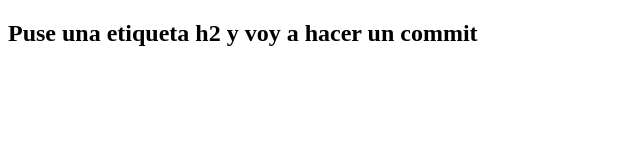
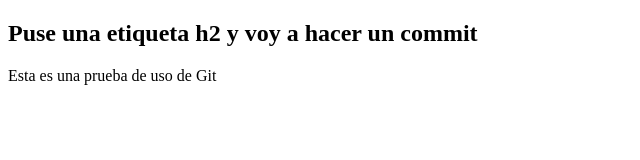
Before and after one commit to caandisa/EjemploGit-GitHub, a plain HTML site: page index.html in a window 1280 px wide. Shown: the whole page, without its empty margins (0-640 px from the left). Drawn offline with Linux system fonts and the light colour scheme.

Commit message:
index y funciones modificados

```diff
--- a/funciones.js
+++ b/funciones.js
@@ -1 +1 @@
-console.log('Hola Mundo')
+console.log('Hola mundo')
--- a/index.html
+++ b/index.html
@@ -8,5 +8,6 @@
 </head>
 <body>
     <h2>Puse una etiqueta h2 y voy a hacer un commit</h2>
+    <p>Esta es una prueba de uso de Git</p>
 </body>
 </html>
```
Also changed, not shown: Comandos.txt.
